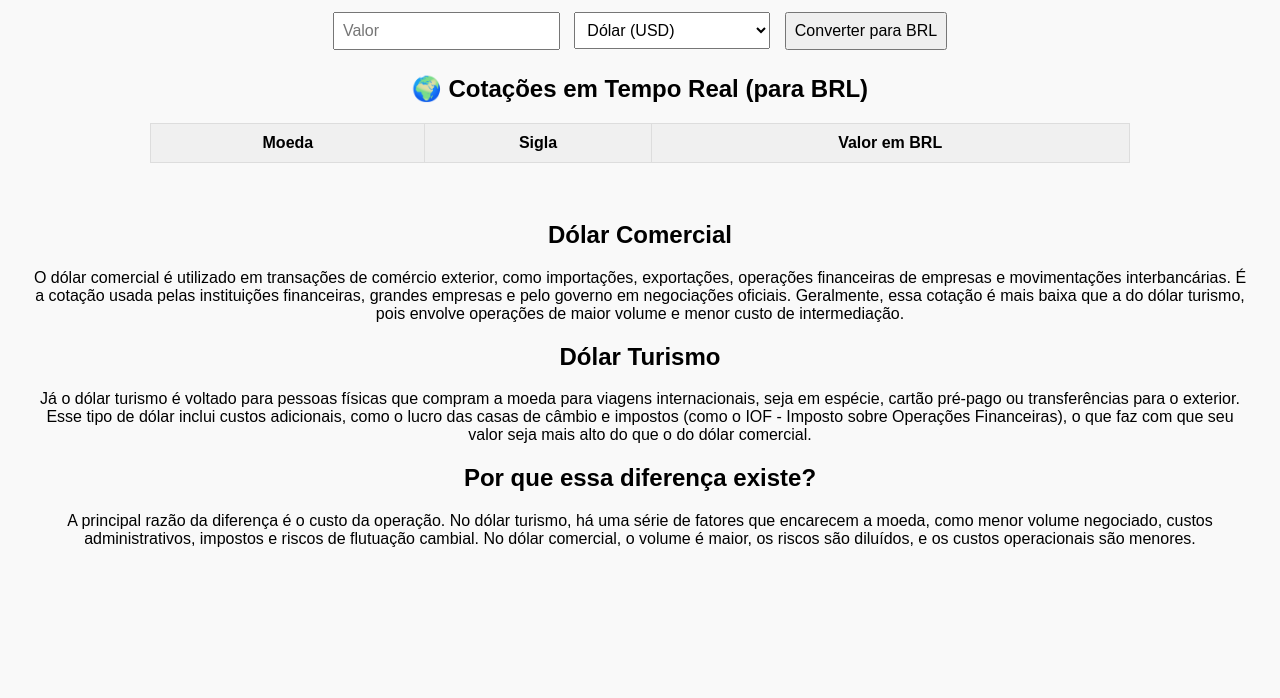
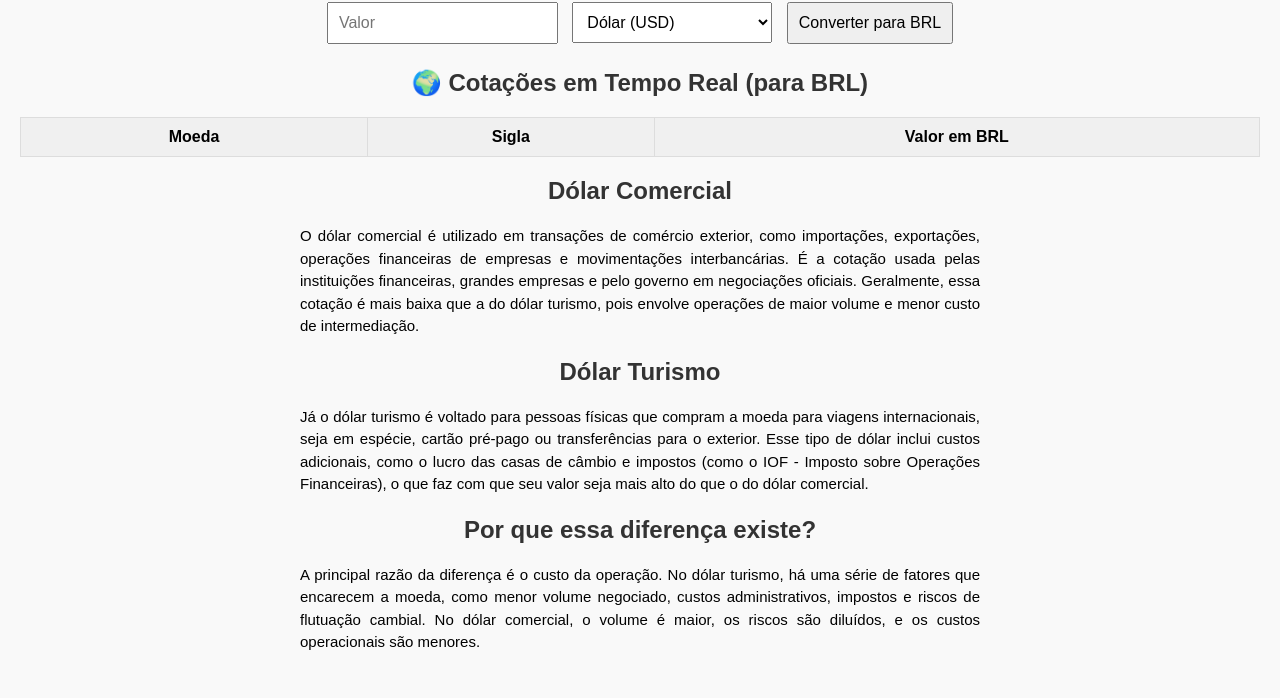
Before and after one commit to PendroHendragon/moedashoje, a plain HTML site: page index.html in a window 1280 px wide. Shown: the part 102-800 px from the top of the page. Drawn offline with Linux system fonts and the light colour scheme; no server answers.

Commit message:
Update index.html
update para dispositivos moveis

```diff
--- a/index.html
+++ b/index.html
@@ -2,41 +2,84 @@
 <html lang="pt-BR">
 <head>
   <meta charset="UTF-8" />
+  <meta name="viewport" content="width=device-width, initial-scale=1" />
   <meta name="google-site-verification" content="4uF51D80-epovyGyBbIPoLy_bDuAIEGQUYw-ToGhHps" />
   <title>Conversor de Moedas e Criptos</title>
   <style>
+    * {
+      box-sizing: border-box;
+    }
+
     body {
       font-family: Arial, sans-serif;
+      margin: 0;
       padding: 20px;
       background-color: #f9f9f9;
       text-align: center;
     }
-    h1 {
+
+    h1, h2 {
       color: #333;
+      margin-top: 20px;
     }
-    table {
-      margin: 20px auto;
-      border-collapse: collapse;
-      width: 80%;
+
+    input, select, button {
+      width: 100%;
+      max-width: 300px;
+      padding: 10px;
+      margin: 10px auto;
+      font-size: 16px;
+      display: block;
     }
-    th, td {
-      border: 1px solid #ddd;
-      padding: 10px;
-    }
-    th {
-      background-color: #f0f0f0;
-    }
-    input, select, button {
-      padding: 8px;
-      margin: 5px;
-      font-size: 16px;
-    }
+
     #resultado {
       margin-top: 15px;
       font-size: 18px;
       font-weight: bold;
     }
+
+    table {
+      width: 100%;
+      border-collapse: collapse;
+      margin: 20px 0;
+      font-size: 14px;
+    }
+
+    th, td {
+      border: 1px solid #ddd;
+      padding: 10px;
+    }
+
+    th {
+      background-color: #f0f0f0;
+    }
+
+    p {
+      text-align: justify;
+      padding: 0 10px;
+      max-width: 700px;
+      margin: 0 auto 20px;
+      font-size: 15px;
+      line-height: 1.5;
+    }
+
+    @media (min-width: 600px) {
+      input, select, button {
+        display: inline-block;
+        width: auto;
+        margin: 5px;
+      }
+
+      #resultado {
+        font-size: 20px;
+      }
+
+      table {
+        font-size: 16px;
+      }
+    }
   </style>
+
   <script async src="https://pagead2.googlesyndication.com/pagead/js/adsbygoogle.js?client=ca-pub-5424832057538843"
      crossorigin="anonymous"></script>
 </head>
@@ -72,22 +115,20 @@
     </thead>
     <tbody></tbody>
   </table>
-  <br>
+
   <div>
-  <h2>Dólar Comercial</h2>
-  <p>O dólar comercial é utilizado em transações de comércio exterior, como importações, exportações, operações financeiras de empresas e movimentações interbancárias.
-    É a cotação usada pelas instituições financeiras, grandes empresas e pelo governo em negociações oficiais.
-    Geralmente, essa cotação é mais baixa que a do dólar turismo, pois envolve operações de maior volume e menor custo de intermediação.</p>
+    <h2>Dólar Comercial</h2>
+    <p>O dólar comercial é utilizado em transações de comércio exterior, como importações, exportações, operações financeiras de empresas e movimentações interbancárias. É a cotação usada pelas instituições financeiras, grandes empresas e pelo governo em negociações oficiais. Geralmente, essa cotação é mais baixa que a do dólar turismo, pois envolve operações de maior volume e menor custo de intermediação.</p>
 
-  <h2>Dólar Turismo</h2>
-  <p>Já o dólar turismo é voltado para pessoas físicas que compram a moeda para viagens internacionais, seja em espécie, cartão pré-pago ou transferências para o exterior.
-    Esse tipo de dólar inclui custos adicionais, como o lucro das casas de câmbio e impostos (como o IOF - Imposto sobre Operações Financeiras), o que faz com que seu valor seja mais alto do que o do dólar comercial.</p>
+    <h2>Dólar Turismo</h2>
+    <p>Já o dólar turismo é voltado para pessoas físicas que compram a moeda para viagens internacionais, seja em espécie, cartão pré-pago ou transferências para o exterior. Esse tipo de dólar inclui custos adicionais, como o lucro das casas de câmbio e impostos (como o IOF - Imposto sobre Operações Financeiras), o que faz com que seu valor seja mais alto do que o do dólar comercial.</p>
 
-<h2>Por que essa diferença existe?</h2>
-<p>A principal razão da diferença é o custo da operação. No dólar turismo, há uma série de fatores que encarecem a moeda, como menor volume negociado, custos administrativos, impostos e riscos de flutuação cambial. No dólar comercial, o volume é maior, os riscos são diluídos, e os custos operacionais são menores.</p>
+    <h2>Por que essa diferença existe?</h2>
+    <p>A principal razão da diferença é o custo da operação. No dólar turismo, há uma série de fatores que encarecem a moeda, como menor volume negociado, custos administrativos, impostos e riscos de flutuação cambial. No dólar comercial, o volume é maior, os riscos são diluídos, e os custos operacionais são menores.</p>
   </div>
+
   <script>
-    const API_KEY = '02a5e2cf80c242c889513d237cf5ace5'; // substitua com sua chave
+    const API_KEY = '02a5e2cf80c242c889513d237cf5ace5';
     const moedas = ['USD', 'EUR', 'GBP', 'JPY', 'ARS', 'BTC', 'ETH', 'USDT', 'BNB', 'SOL'];
 
     async function atualizarCotacoes() {
@@ -153,7 +194,5 @@
 
     atualizarCotacoes();
   </script>
-
 </body>
-
 </html>
```
